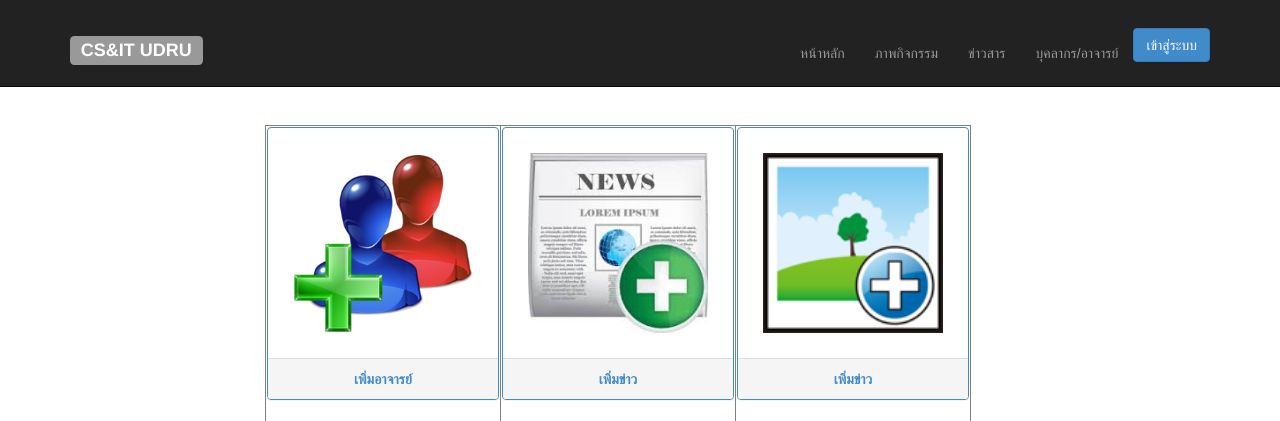
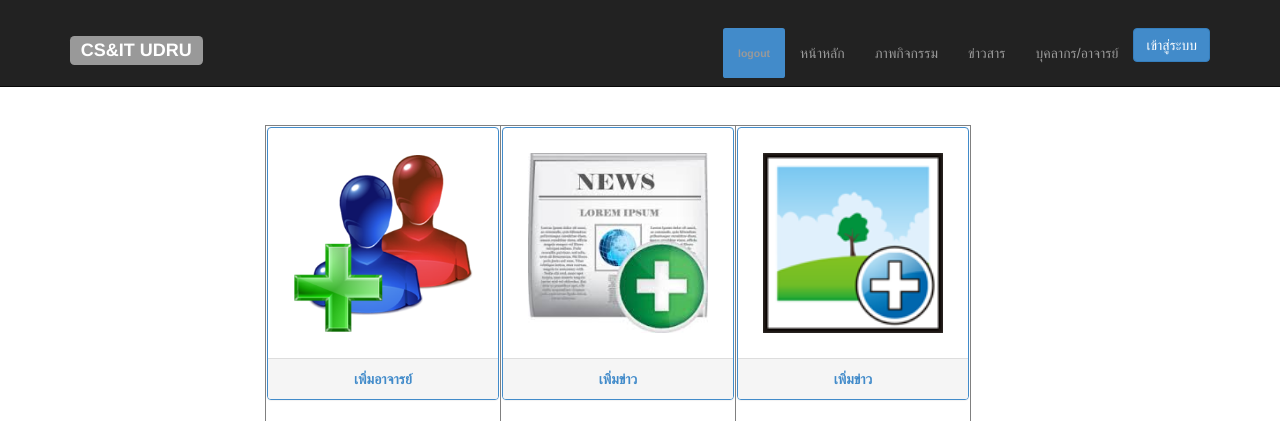
Before and after one commit to mynameistecs51/cs_udru, a CodeIgniter app: page /cs_udru/index.php/ctl_main/admin in a window 1280 px wide. Shown: the top 421 px of the page. Run offline with CodeIgniter, Linux system fonts and the light colour scheme; lists and menus that the app fills with data are empty; some libraries are stand-ins or nearby versions.

Commit message:
te update 12-5-57 19.46

```diff
--- a/application/controllers/verifylogin.php
+++ b/application/controllers/verifylogin.php
@@ -7,7 +7,6 @@ class Verifylogin extends CI_Controller{
 
 	function index(){
 			// load library form validation
-			//$this->load->library('form_validation');
 
 		$this->form_validation->set_rules('username','Username','trim|required|xss_clean');
 		$this->form_validation->set_rules('password','Password','trim|required|xss_clean|callback_check_database');
--- a/application/views/cs_udru.php
+++ b/application/views/cs_udru.php
@@ -22,9 +22,10 @@
 <!-- //////////////  post news ///////////// -->
 <div class="row col-md-8" style="padding-left:3px;">
 	<?php
+
 	foreach ($teacher_news as $key_news => $value_news) {
 		echo "<div class='panel panel-primary ' >";
-			echo  '<div class="panel-heading"><b class="glyphicon glyphicon-info-sign"></b>  '.$value_news ->news_head.'</div>'; ///////// ห้วข้อข่าว ///////////
+			echo  '<div class="panel-heading"><b class="glyphicon glyphicon-info-sign"></b>  '.$value_news ->news_head."  -->".$username.'</div>'; ///////// ห้วข้อข่าว ///////////
 			echo '<div class="panel-body alert-info" style="padding:10px; word-wrap:break-word;" >';
 			echo substr($value_news ->news_container,0,20)."...<span class='label label-info'>".anchor('ctl_main/index','อ่านต่อ')."</span>";  ///// เนื้อหาข่าว  ///////////
 			echo '<br/><span class="label label-warning" style="float:right;">'.$value_news->news_peoplePost.'</span> ';  //////คนโพสข่าว //////////
--- a/application/views/head.php
+++ b/application/views/head.php
@@ -14,10 +14,10 @@
 	<!-- Add custom CSS here -->
 	<link href="<?php echo base_url().'css/small-business.css';?>" rel="stylesheet">
 
- <!-- JavaScript -->
-    <script src="<?php echo base_url().'js/jquery-1.10.2.js';?>"></script>
-    <script src="<?php echo base_url().'js/bootstrap.js';?>"></script>
-    <script src="<?php echo base_url().'js.bootstrap.min.js';?>"></script>
+	<!-- JavaScript -->
+	<script src="<?php echo base_url().'js/jquery-1.10.2.js';?>"></script>
+	<script src="<?php echo base_url().'js/bootstrap.js';?>"></script>
+	<script src="<?php echo base_url().'js.bootstrap.min.js';?>"></script>
 </head>
 
 
@@ -32,6 +32,9 @@
 			<!-- Collect the nav links, forms, and other content for toggling -->
 			<div class="collapse navbar-collapse navbar-ex1-collapse">
 				<ul class="nav navbar-nav navbar-right">
+					<li>
+					<?php echo anchor('home/logout','logout'," class='label label-primary'"); ?>
+					</li>
 					<li ><?php echo anchor('ctl_main/index','หน้าหลัก');?></li>
 					<li><?php echo anchor('#',"ภาพกิจกรรม");?></li>
 					<li><?php echo anchor('ctl_main/add_news','ข่าวสาร');?></li>
```
Lines whose indentation alone changed are shown as unchanged.
